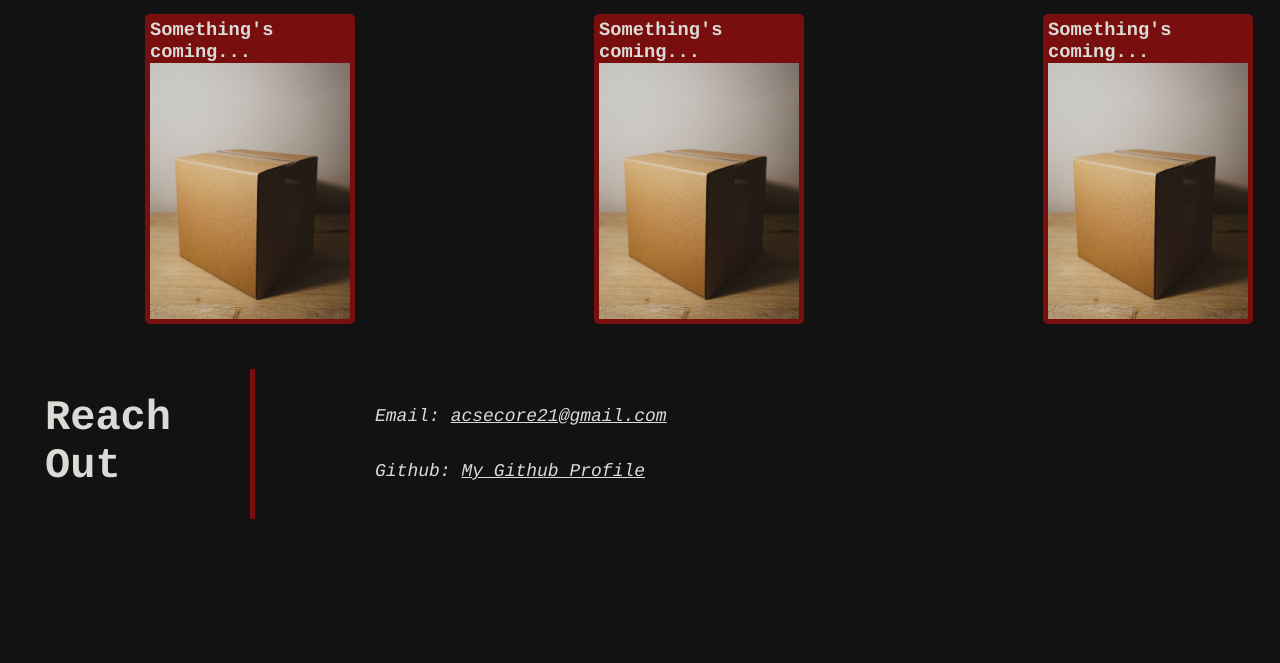
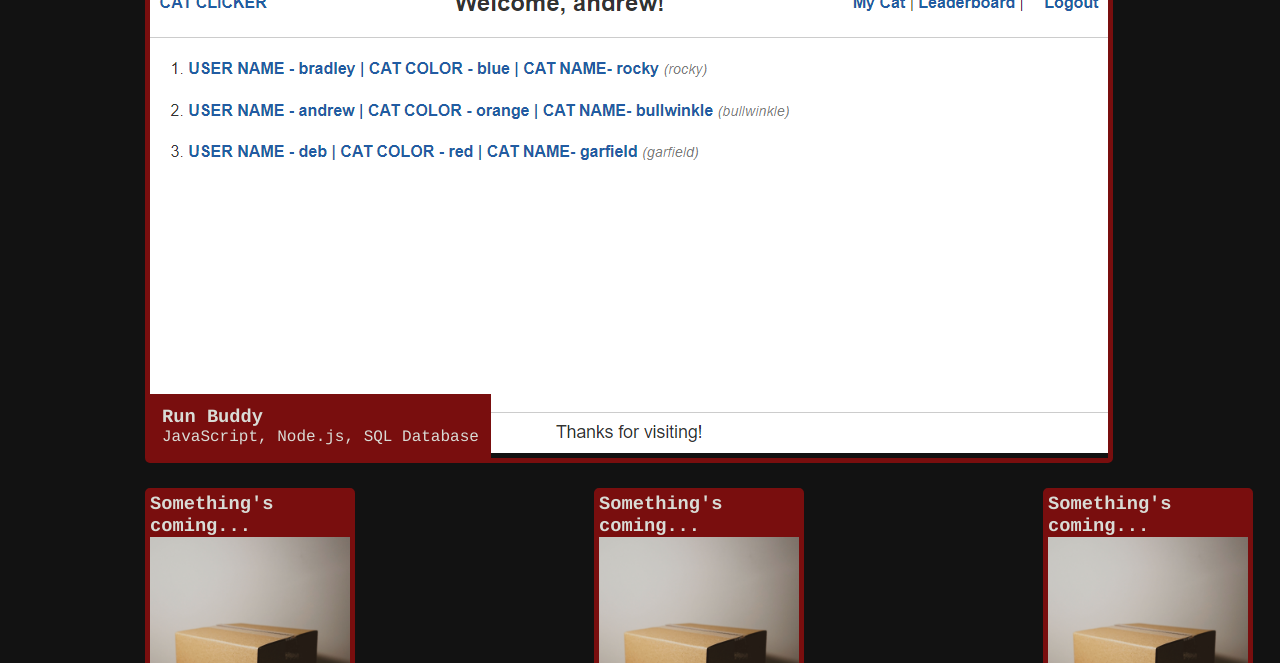
Before and after one commit to Stricker2/andrewsecore-portfolio, a plain HTML site: page index.html in a window 1280 px wide. Shown: the part 1806-2469 px from the top of the page. Before the commit the page ends 2350 px from the top, so only its background shows below. Drawn offline with Linux system fonts and the light colour scheme.

Commit message:
add cat clicker project

```diff
--- a/index.html
+++ b/index.html
@@ -46,7 +46,7 @@
 
         <p>
             My name is Andrew. I reside in the Carolinas. Never did I think my life would lead me on this path, which makes what I do all the more fitting.
-            Through my works I hope be able to provide an experience as unique as the one life provides each of us. Better yet, if I can provide a laugh, a smile, or even just a smirk of content, then I can be happy with what I've done.
+            Through my works I hope be able to provide an experience as unique as the one life provides each of us.
         </p>
 
     </section>
@@ -81,6 +81,18 @@
                     <h3 class="project-title">Run Buddy</h3>
 
                     <p>HTML/CSS</p>
+                </div>
+            </div>
+
+            <div id="cat-clicker" class="finished-project">
+                <a href="https://radiant-island-77079.herokuapp.com/" target="_blank" rel="noopener">
+                    <img src="./assets/images/post_login_landing_page.png" alt="preview of the Cat Clicker webpage" />
+                </a>
+
+                <div class="overlap-text-box">
+                    <h3 class="project-title">Run Buddy</h3>
+
+                    <p>JavaScript, Node.js, SQL Database</p>
                 </div>
             </div>
 
```
Also changed, not shown: assets/images/post_login_landing_page.png (added).
